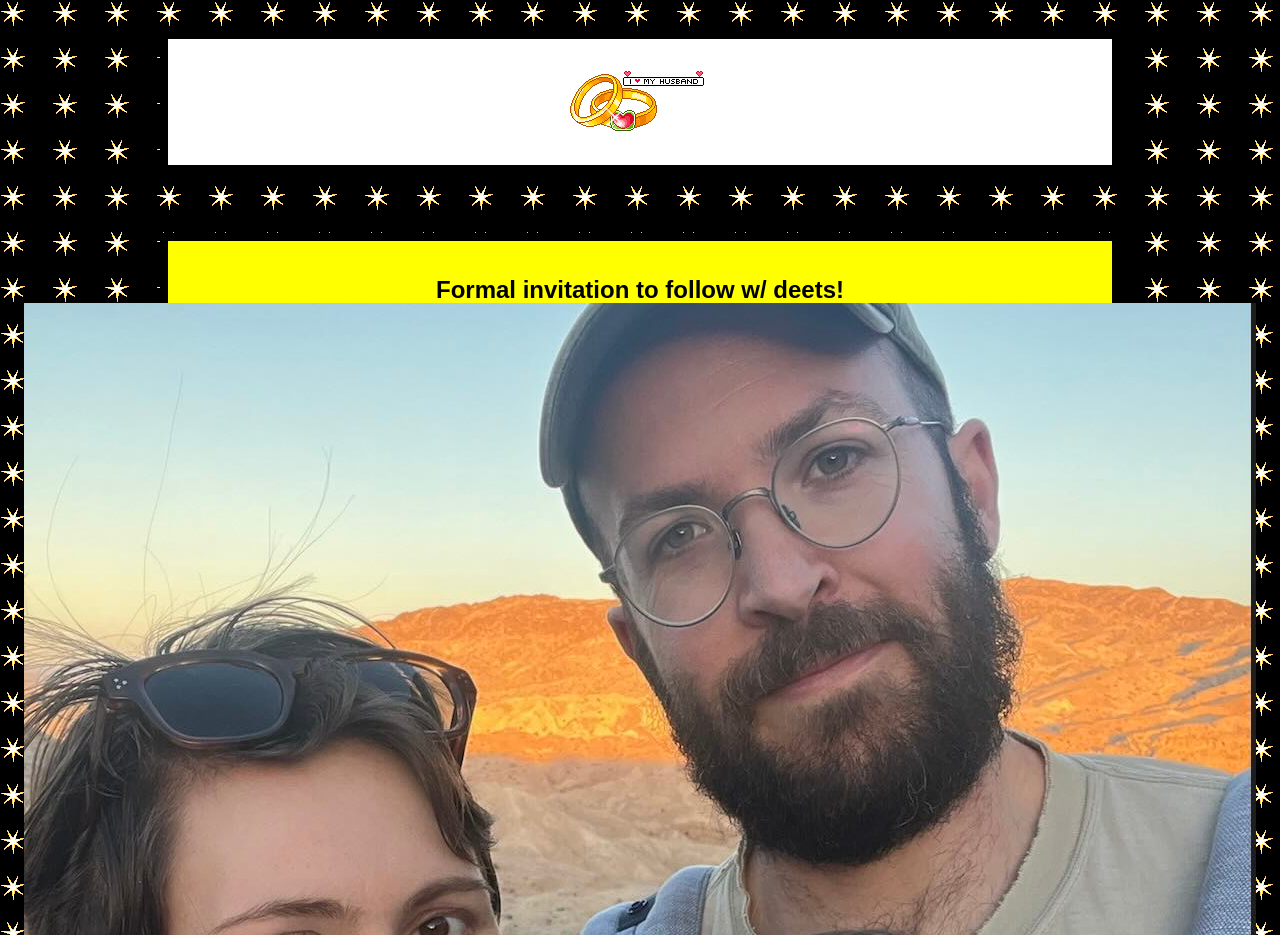
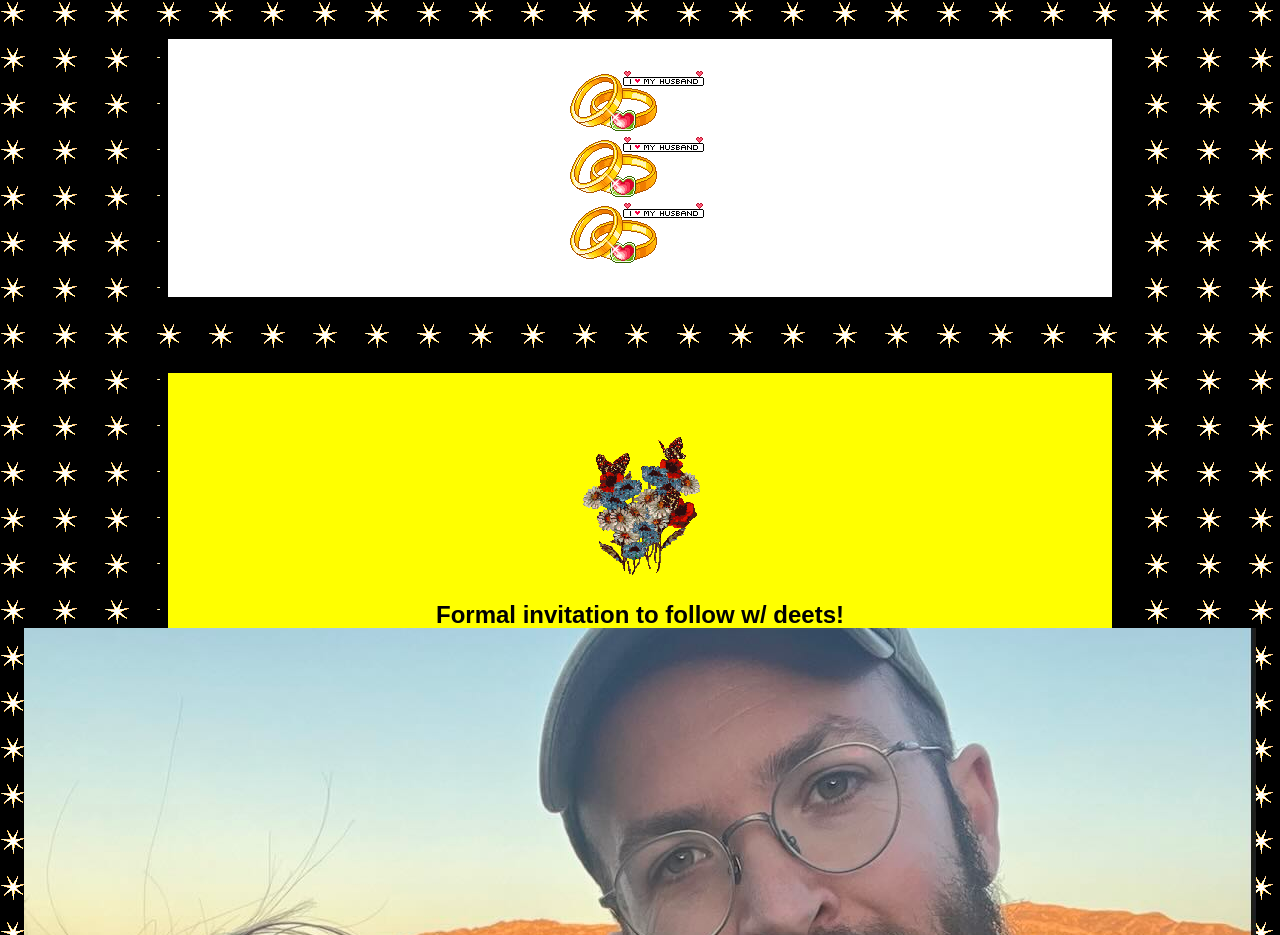
Before and after one commit to graeme-at-home/graeme-at-home.github.io, a plain HTML site: page index.html in a window 1280 px wide. Shown: the part 1012-1947 px from the top of the page. Drawn offline with Linux system fonts and the light colour scheme.

Commit message:
Update index.html

```diff
--- a/index.html
+++ b/index.html
@@ -347,9 +347,13 @@
 
             <div class="love-husband-section">
                 <img src="wedding11.gif" alt="I love my husband" class="love-husband-gif">
+                <img src="wedding11.gif" alt="I love my husband" class="love-husband-gif">
+                <img src="wedding11.gif" alt="I love my husband" class="love-husband-gif">
             </div>
 
             <div class="details">
+
+                <img src="butflysflower.gif" alt="Butterfly and Flowers" class="butterfly-gif">
                 <p>Formal invitation to follow w/ deets!</p>
                 <p>Lodging, transport, schedule, etc</p>
                 <p>CAN'T WAIT!</p>
@@ -358,7 +362,7 @@
 
             <div class="photo-section">
                 <div class="photo-placeholder">
-                    <img src="us.jpg" sizes="(max-width: 400px) 200px, 300px" >
+                    <img src="us.jpg" sizes="(max-width: 200px) 200px, 300px" >
                 </div>
                 <img src="wedding_cake_bridegroomwaving_lg_clr.gif" alt="Wedding Cake" class="wedding-cake-gif">
             </div>
```
